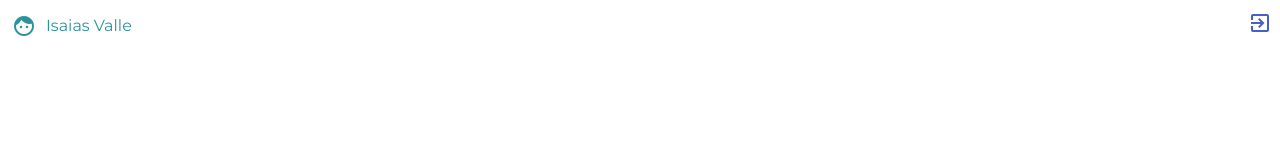
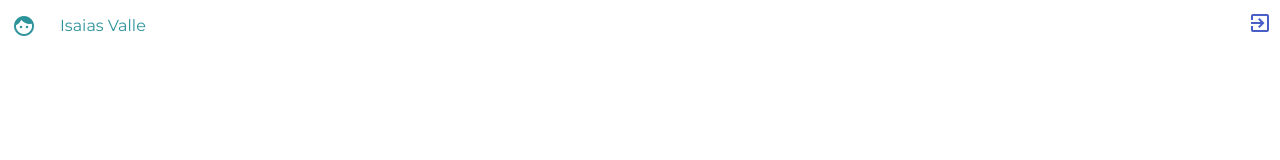
Before and after one commit to silicon-neurons/city-pin, a React (Create React App) app: page /home in a window 1280 px wide. Shown: the top 160 px of the page. Built offline with nearby package versions, Linux system fonts and the light colour scheme.

Commit message:
navbar is component

```diff
--- a/src/App.js
+++ b/src/App.js
@@ -1,6 +1,6 @@
 import React, { Component } from 'react';
+import { BrowserRouter as Router, Route } from 'react-router-dom';
 import { Link } from 'react-router-dom';
-import { BrowserRouter as Router, Route } from 'react-router-dom';
 
 import './App.css';
 
@@ -8,28 +8,25 @@ import HomePage from './pages/Home';
 import LoginPage from './pages/Login';
 import PicturePage from './pages/Picture';
 import NavigationPage from './pages/Navigation';
-import BackgroundWaves from 'icons/BackgroundWaves';
-
+import NavBar from 'components/NavBar';
 
 class App extends Component {
   render() {
     return (
       <Router>
         <div>
-          <nav className="navbar is-fixed-top" role="navigation" aria-label="main navigation">
-            <div className="navbar-brand">
-              <span className="navbar-item">
-                <i className="material-icons">face</i> <span className="user-name"> Isaias Valle </span>
-              </span>
-            </div>
-            <div className="navbar-item item-end">
+          <NavBar
+            left={[
+              <i className="material-icons">face</i>,<span className="user-name"> Isaias Valle </span>
+            ]}
+            right={
               <Link to="/">
                 <span className="icon exit">
                   <i className="material-icons">exit_to_app</i>
                 </span>
               </Link>
-            </div>
-          </nav>
+            }
+          />
           <section className="hero is-fullheight">
             {/* <!-- Hero content: will be in the middle --> */}
             <div className="hero-body">
--- /dev/null
+++ b/src/components/NavBar.js
@@ -0,0 +1,24 @@
+import React, { Component } from 'react';
+
+class NavBar extends Component {
+	render() {
+		return (
+			<nav className="navbar is-fixed-top" role="navigation" aria-label="main navigation">
+				<div className="navbar-brand">
+					{
+						this.props.left.map((item)=>
+							<span className="navbar-item">
+								{item}
+							</span>
+						)
+					}
+				</div>
+				<div className="navbar-item item-end">
+					{this.props.right}
+				</div>
+			</nav>
+		)
+	}
+}
+
+export default NavBar;
--- a/src/pages/Home.css
+++ b/src/pages/Home.css
@@ -2,9 +2,6 @@
     background-color: inherit;
     top: 25%;
     left: 25%;
-}
-.user-name {
-    margin-left: 10px;
 }
 .city-title {
     font-size: 30px;
```
